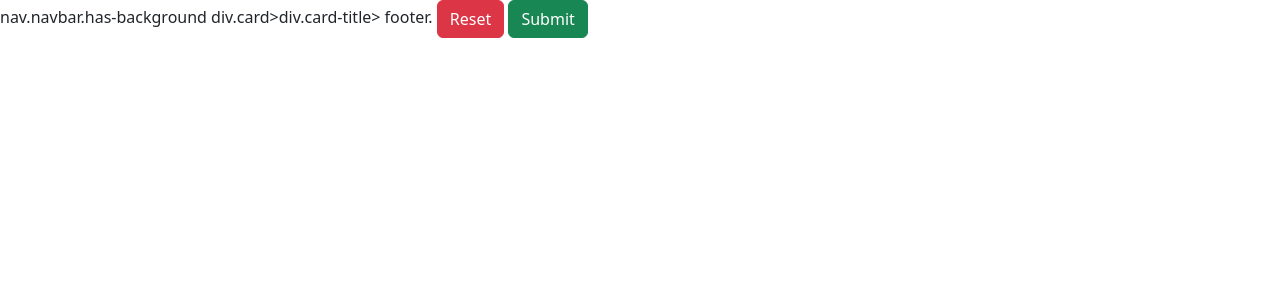
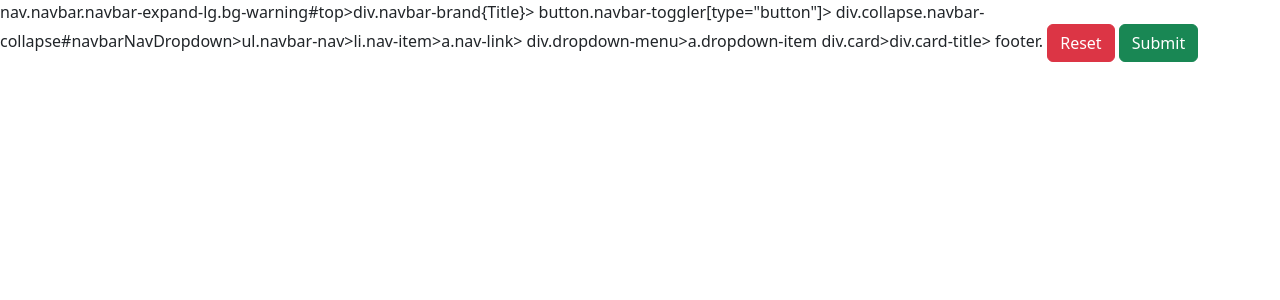
Before and after one commit to tommyliu313/atwdiproject, a PHP site: page /formregister.php in a window 1280 px wide. Shown: the top 300 px of the page. Run offline with PHP 8.4, Linux system fonts and the light colour scheme.

Commit message:
20220922 2146

```diff
--- a/formregister.php
+++ b/formregister.php
@@ -13,7 +13,10 @@
 <!--compulsorypartend-->
 <body>
     <!--navbarstart-->
-    nav.navbar.has-background
+    nav.navbar.navbar-expand-lg.bg-warning#top>div.navbar-brand{Title}>
+    button.navbar-toggler[type="button"]>
+    div.collapse.navbar-collapse#navbarNavDropdown>ul.navbar-nav>li.nav-item>a.nav-link>
+    div.dropdown-menu>a.dropdown-item
     <!--navbarend-->
 
 
--- a/index.php
+++ b/index.php
@@ -18,6 +18,9 @@
     <!--navbarend-->
 
     <!--carouselstart-->
+    div.carousel.slide>div.carousel-inner>carousel-item>img>div.carousel-caption
+    a.carousel-control-prev
+    a.carousel-control-next
     <!--carouselend-->
 
     div.card>div.card-title>
```
